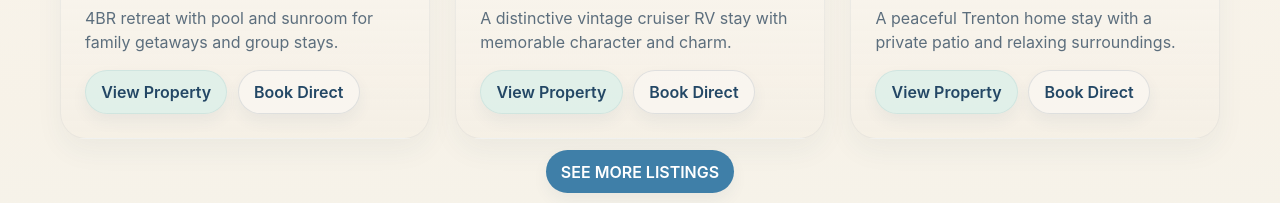
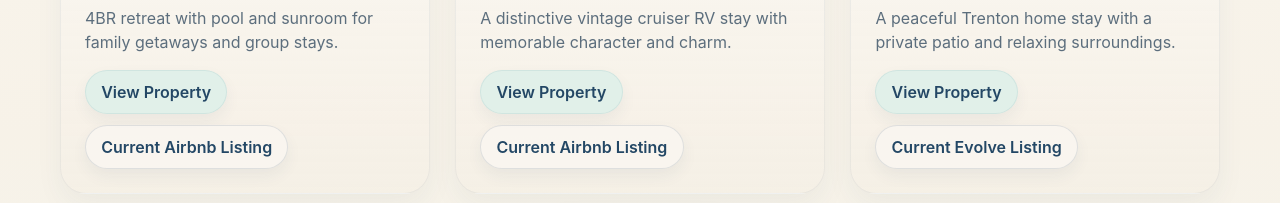
Before and after one commit to masterhavik/sweet-escape-website-2026, a React (Vite) app: page / in a window 1280 px wide. Shown: the part 721-924 px from the top of the page. Built offline with nearby package versions, Linux system fonts and the light colour scheme.

Commit message:
Replace homepage direct booking buttons with platform listing links

```diff
--- a/src/pages/HomePage.tsx
+++ b/src/pages/HomePage.tsx
@@ -40,9 +40,14 @@ export function HomePage() {
                   <Link className="button button--secondary" to={`/rentals/${property.slug}`}>
                     View Property
                   </Link>
-                  <Link className="button button--ghost" to="/book-now">
-                    Book Direct
-                  </Link>
+                  <a
+                    className="button button--ghost"
+                    href={property.bookingUrl}
+                    target="_blank"
+                    rel="noreferrer"
+                  >
+                    Current {property.externalBookingLabel} Listing
+                  </a>
                 </div>
               </div>
             </article>
```
